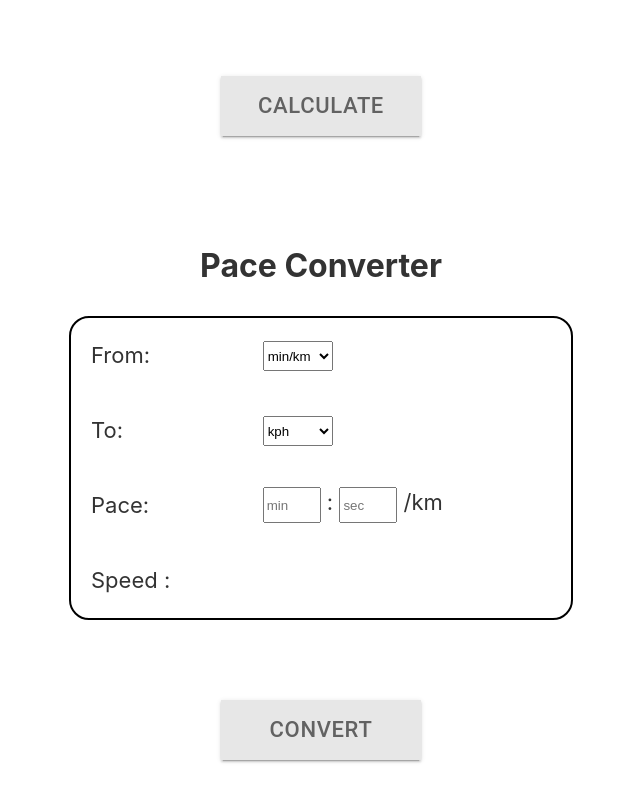
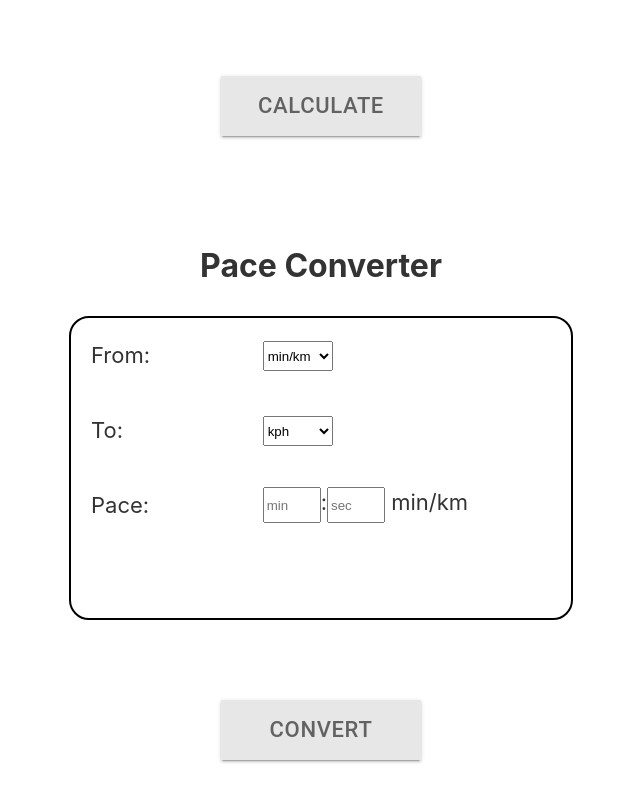
Before and after one commit to MinYoungChoe/react-webapp, a React (Create React App) app: page / in a window 1280 px wide. Shown: the part 574-1374 px from the top of the page, without its empty margins (319-959 px from the left). Built offline with nearby package versions, Linux system fonts and the light colour scheme.

Commit message:
Clean up and add comments

```diff
--- a/src/components/Converter.jsx
+++ b/src/components/Converter.jsx
@@ -2,6 +2,7 @@ import React, { useState } from "react";
 import Button from "./Button";
 
 const Converter = () => {
+  // Initial form values
   const initialFormData = {
     fromUnit: "minPerKm",
     toUnit: "kph",
@@ -15,6 +16,7 @@ const Converter = () => {
   const [result, setResult] = useState("");
   const [errorMessage, setErrorMessage] = useState("");
 
+  // Update form data on input change
   const handleInputChange = (name, value) => {
     setFormData((prevFormData) => ({
       ...prevFormData,
@@ -22,6 +24,7 @@ const Converter = () => {
     }));
   };
 
+  // Reset form state
   const resetForm = () => {
     setFormData(initialFormData);
     setResult("");
@@ -29,6 +32,7 @@ const Converter = () => {
     setIsConverted(false);
   };
 
+  // Handle conversion based on input type
   const handleConvert = () => {
     try {
       const { fromUnit, toUnit, minutes, seconds, speed } = formData;
@@ -37,19 +41,22 @@ const Converter = () => {
       if (fromUnit === "minPerKm") {
         const totalMinutes =
           parseFloat(minutes) + parseFloat(seconds || 0) / 60;
+
         if (isNaN(totalMinutes) || totalMinutes <= 0) {
           throw new Error("Invalid pace input. Please enter valid numbers.");
         }
+
         if (toUnit === "kph") {
           res = (60 / totalMinutes).toFixed(2) + " kph";
         } else if (toUnit === "mph") {
           res = ((60 / totalMinutes) * 0.621371).toFixed(2) + " mph";
         }
-      } else if (fromUnit === "kph" || fromUnit === "mph") {
+      } else {
         const spd = parseFloat(speed);
         if (isNaN(spd) || spd <= 0) {
           throw new Error("Invalid speed input. Please enter a valid number.");
         }
+
         const spdInKph = fromUnit === "mph" ? spd / 0.621371 : spd;
         const minutesPerKm = 60 / spdInKph;
         const mins = Math.floor(minutesPerKm);
@@ -65,21 +72,22 @@ const Converter = () => {
     }
   };
 
+  // Dropdown options for "To" unit
   const getToUnitOptions = () => {
     if (formData.fromUnit === "minPerKm") {
       return [
         { value: "kph", label: "kph" },
         { value: "mph", label: "mph" },
       ];
-    } else {
+    }
     return [{ value: "minPerKm", label: "min/km" }];
-    }
   };
 
   return (
     <div className="form">
       <form>
         <div className="converter-box converter-container">
+          {/* From Unit */}
           <div className="label">
             <label>From:</label>
           </div>
@@ -92,10 +100,9 @@ const Converter = () => {
               <option value="kph">kph</option>
               <option value="mph">mph</option>
             </select>
-
-
           </div>
 
+          {/* To Unit */}
           <div className="label">
             <label>To:</label>
           </div>
@@ -111,14 +118,13 @@ const Converter = () => {
               ))}
             </select>
           </div>
+
+          {/* Input fields */}
           {formData.fromUnit === "minPerKm" ? (
             <>
               <div className="label">
                 <label>Pace:</label>
               </div>
-
-
-
               <div className="inputboxes">
                 <div className="input">
                   <input
@@ -127,48 +133,56 @@ const Converter = () => {
                     min={0}
                     max={59}
                     value={formData.minutes}
-                  onChange={(e) => handleInputChange("minutes", e.target.value)}
+                    onChange={(e) =>
+                      handleInputChange("minutes", e.target.value)
+                    }
                   />
-                &nbsp;:&nbsp;
+                  <span>:</span>
                   <input
                     type="number"
                     placeholder="sec"
                     min={0}
                     max={59}
                     value={formData.seconds}
-                  onChange={(e) => handleInputChange("seconds", e.target.value)}
+                    onChange={(e) =>
+                      handleInputChange("seconds", e.target.value)
+                    }
                   />
-              &nbsp;/km&nbsp;
+                  <span> min/km</span>
                 </div>
               </div>
-            <div className="label">
-            <label>Speed :</label>
-          </div>
             </>
-
           ) : (
             <>
               <div className="label">
                 <label>Speed:</label>
+              </div>
+              <div className="inputboxes">
+                <div className="input">
                   <input
-                className="input"
                     type="number"
                     placeholder={formData.fromUnit}
                     value={formData.speed}
-                onChange={(e) => handleInputChange("speed", e.target.value)}
+                    onChange={(e) =>
+                      handleInputChange("speed", e.target.value)
+                    }
                   />
+                  <span>
+                    {formData.fromUnit === "kph" ? " kph " : " mph "}
+                  </span>
                 </div>
-             <div className="label">
-             <label>Pace:</label>
               </div>
             </>
           )}
 
-
+          {/* Result */}
           {result && <p className="result-text input">{result}</p>}
         </div>
+
+        {/* Error */}
         <div className="error">{errorMessage}</div>
 
+        {/* Button */}
         <Button
           onClick={isConverted ? resetForm : handleConvert}
           text={isConverted ? "Reset" : "Convert"}
```
Lines whose indentation alone changed are shown as unchanged.
